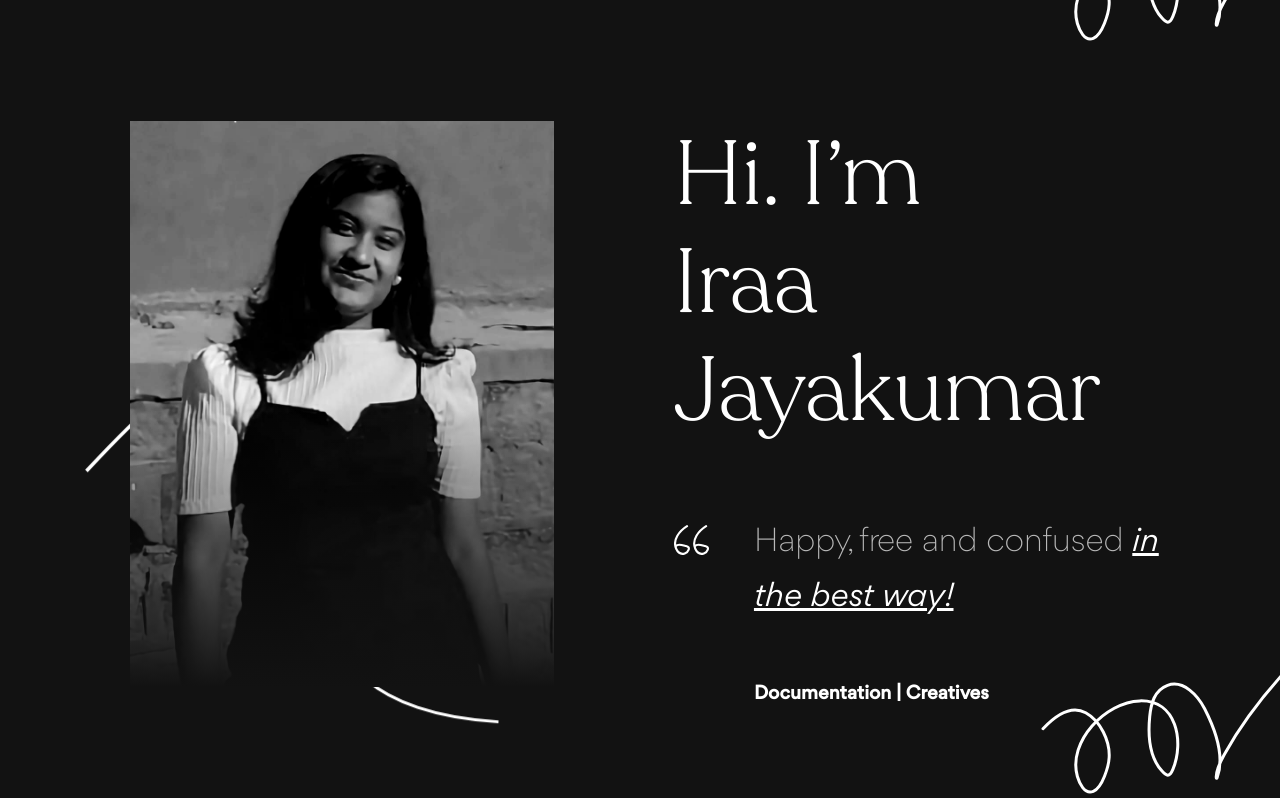
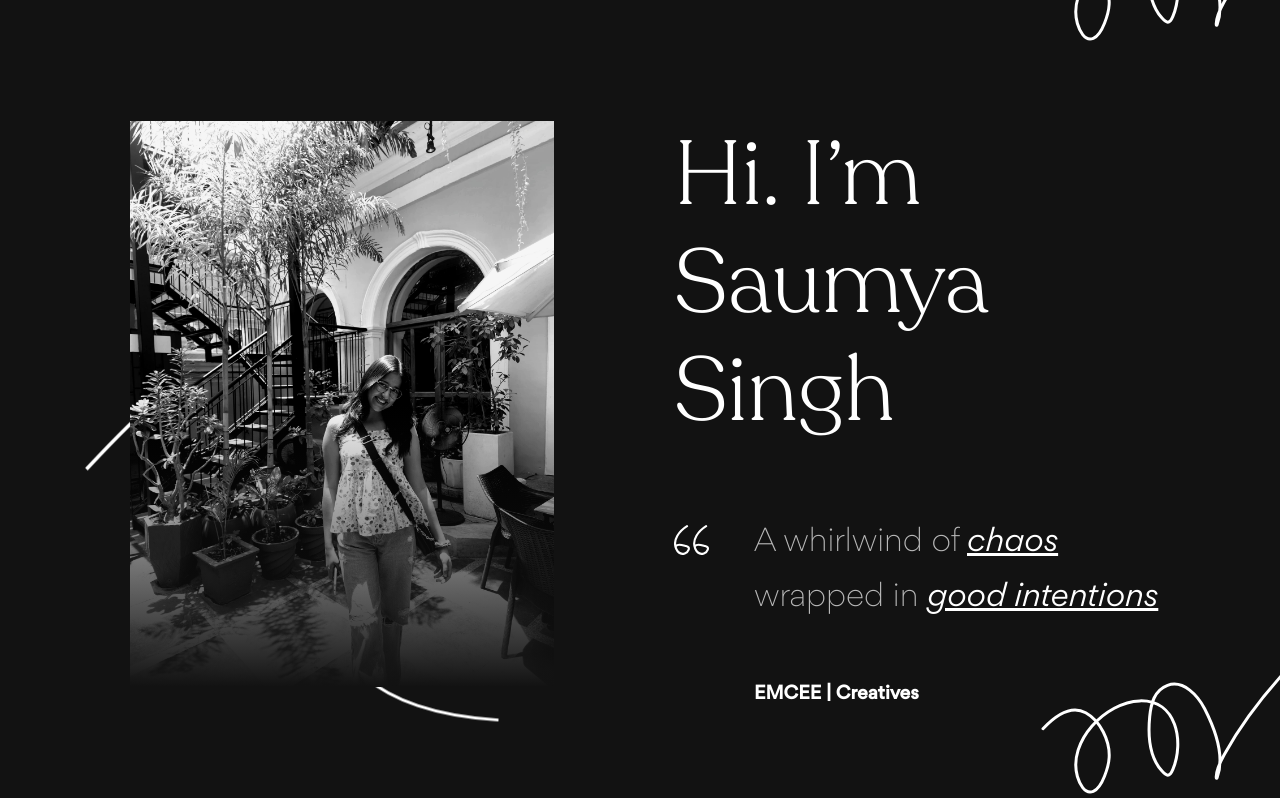
Before and after one commit to StarkAg/IEEE_MainSite, a plain HTML site: page teams/creative.html in a window 1280 px wide. Shown: the part 754-1552 px from the top of the page. Drawn offline with Linux system fonts and the light colour scheme.

Commit message:
Feat: Added data in creatives

```diff
--- a/teams/creative.html
+++ b/teams/creative.html
@@ -169,6 +169,47 @@
 
           <h2 class="h2 section-title" data-reveal="right">
             Hi. I’m <br>
+            Saumya Singh
+          </h2>
+
+          <div class="wrapper has-before" data-reveal="right">
+
+            <p class="section-text">
+              A whirlwind of
+              <em class="em">chaos</em>
+              wrapped in
+              <em class="em">good intentions</em>
+            </p>
+
+            <h3>EMCEE  | Creatives</h3>
+
+          </div>
+
+        </div>
+
+        <figure class="about-banner" data-reveal="left">
+
+          <div class="img-holder has-before" style="--width: 512; --height: 684;">
+            <img src="../assets/hpic/ss.jpg" width="512" height="684" loading="lazy" alt="Akshit Ohri"
+                 class="img-cover">
+          </div>
+
+          <img src="../assets/images/about-shape-2.svg" width="659" height="653" loading="lazy" alt=""
+               class="shape shape-2">
+
+        </figure>
+        <img src="../assets/images/about-shape-3.svg" width="239" height="232" loading="lazy" alt=""
+             class="shape shape-3">
+
+      </div>
+    </section>
+    <section class="section about" id="about" aria-label="about me">
+      <div class="container">
+
+        <div class="about-content">
+
+          <h2 class="h2 section-title" data-reveal="right">
+            Hi. I’m <br>
             Iraa Jayakumar
           </h2>
 
```
Also changed, not shown: assets/hpic/ss.jpg (added).
